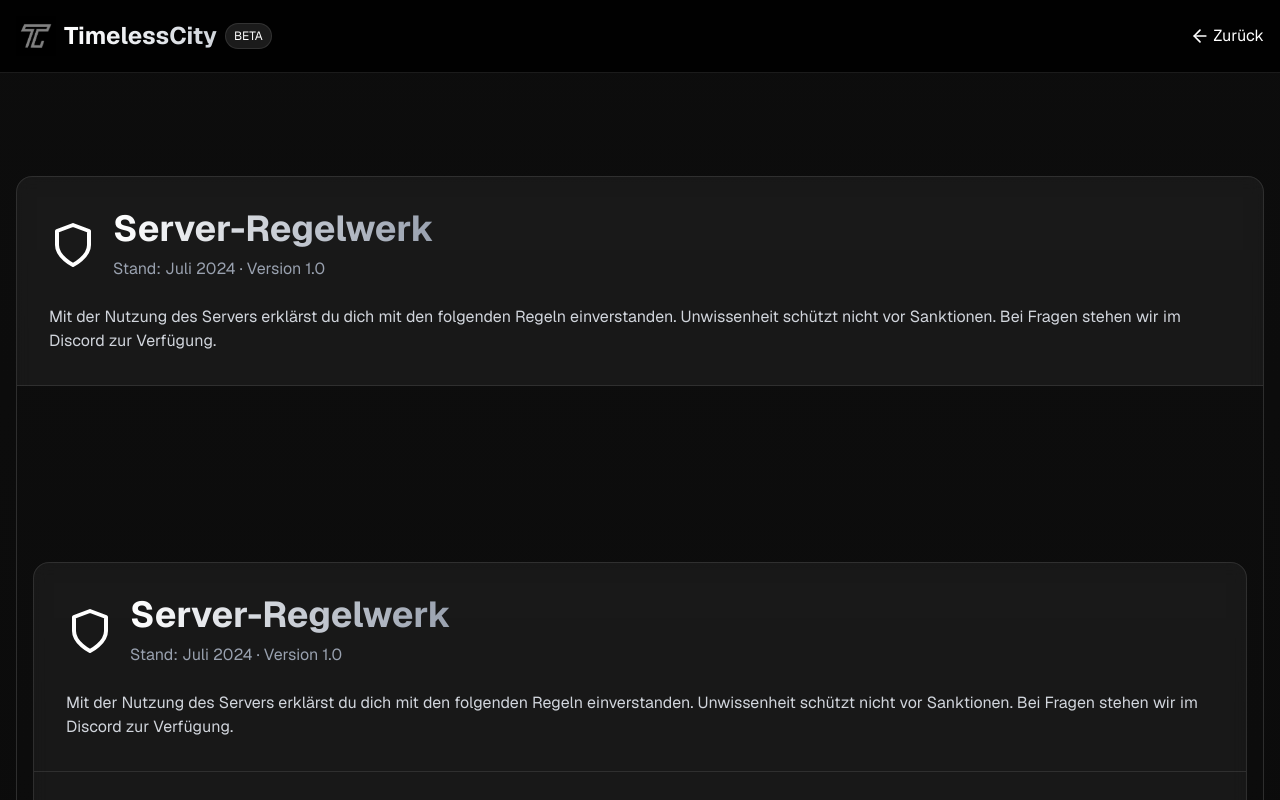
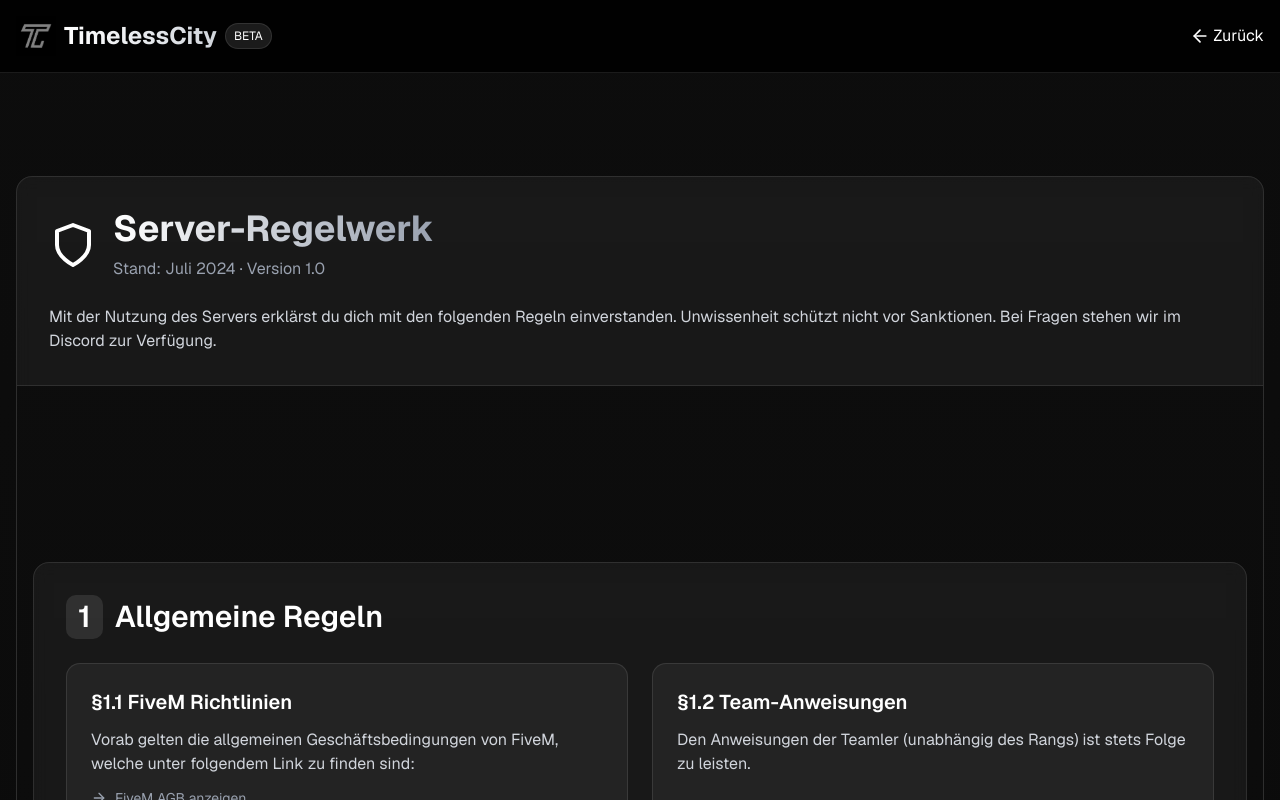
Before and after one commit to Ludaro1024/tc-website, a Next.js app: page /rules in a window 1280 px wide. Shown: the top 800 px of the page. Built offline with nearby package versions, Linux system fonts and the light colour scheme.

Commit message:
fixed stuck header

```diff
--- a/app/rules/page.tsx
+++ b/app/rules/page.tsx
@@ -84,22 +84,7 @@ export default function Home() {
             animate={{ opacity: 1, y: 0 }}
             className="bg-white/5 rounded-2xl border border-white/10 backdrop-blur-sm"
           >
-            {/* Header */}
-            <div className="p-8 border-b border-white/10">
-              <div className="flex items-center gap-4 mb-6">
-                <FiShield className="w-12 h-12 text-white" />
-                <div>
-                  <h1 className="text-4xl font-bold bg-gradient-to-r from-white to-gray-400 bg-clip-text text-transparent">
-                    Server-Regelwerk
-                  </h1>
-                  <p className="text-gray-400 mt-2">Stand: Juli 2024 · Version 1.0</p>
-                </div>
-              </div>
-              <p className="text-gray-300">
-                Mit der Nutzung des Servers erklärst du dich mit den folgenden Regeln einverstanden.
-                Unwissenheit schützt nicht vor Sanktionen. Bei Fragen stehen wir im Discord zur Verfügung.
-              </p>
-            </div>
+
 
             <div className="p-8 space-y-12">
               {/* Allgemeine Regeln */}
```
